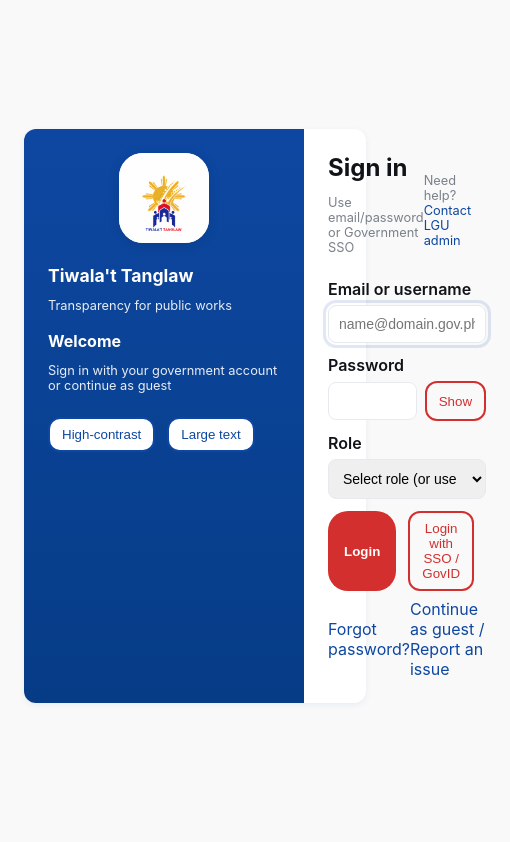
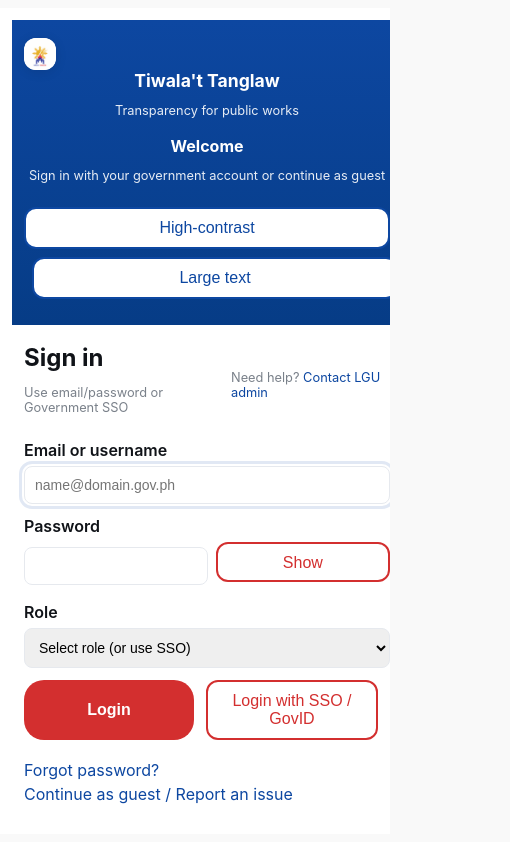
Before and after one commit to zc519/Tiwala-t-Tanglaw, a plain HTML site: page index.html in a window 390 px wide. Shown: the whole page, 510 px wide, since content can reach past the window. Drawn offline with Linux system fonts and the light colour scheme.

Commit message:
another UI hotfix on mobile

```diff
--- a/index.html
+++ b/index.html
@@ -112,37 +112,40 @@
 
     /* Responsive */
     @media (max-width:900px){
+      html, body {
+        width: 100vw;
+        min-width: 0;
+        overflow-x: hidden;
+        padding: 0;
+      }
       body {
-        padding-bottom: 80px; /* Space for bottom nav */
+        padding-bottom: 72px; /* Space for bottom nav */
+        background: var(--bg);
       }
       .app-shell {
         min-height: 100vh;
         flex-direction: column;
+        width: 100vw;
+        max-width: 100vw;
       }
-      .top-nav {
-        flex-wrap: wrap;
-        gap: 8px;
-        padding: 10px 8px;
-        font-size: 1rem;
-      }
-      .top-nav .search {
-        order: 3;
-        width: 100%;
-        margin-top: 8px;
+      .container,
+      .main-row {
+        max-width: 100vw;
+        width: 100vw;
+        padding: 0 !important;
+        margin: 0 !important;
       }
       .main-row {
         flex-direction: column;
         gap: 0;
-        padding: 8px;
+        padding: 8px !important;
       }
-      .sidebar {
-        display: none !important;
-      }
+      .sidebar,
       .right-panel {
         display: none !important;
       }
       .content {
-        width: 100%;
+        width: 100vw;
         min-width: 0;
         padding: 0;
       }
@@ -150,10 +153,55 @@
         border-radius: 12px;
         box-shadow: var(--shadow);
         margin-bottom: 12px;
+        width: 100%;
+        box-sizing: border-box;
+        padding: 12px !important;
       }
       .kpi-row {
         flex-direction: column;
         gap: 8px;
+      }
+      .row {
+        flex-direction: column;
+        gap: 0;
+      }
+      .col {
+        width: 100%;
+        min-width: 0;
+      }
+      .map-mock {
+        height: 180px;
+        font-size: 1rem;
+      }
+      .top-nav {
+        flex-wrap: wrap;
+        gap: 8px;
+        padding: 10px 8px;
+        font-size: 1rem;
+        flex-direction: column;
+        align-items: flex-start;
+      }
+      .top-nav > div {
+        width: 100%;
+        margin-bottom: 4px;
+      }
+      .top-nav .search {
+        order: 3;
+        width: 100%;
+        margin-top: 8px;
+      }
+      .top-nav input {
+        font-size: 1rem;
+        padding: 8px;
+      }
+      .logo-box {
+        width: 32px !important;
+        height: 32px !important;
+        margin: 0 !important;
+        border-radius: 12px !important;
+      }
+      .logo-img {
+        border-radius: 10px !important;
       }
       .bottom-nav {
         display: flex !important;
@@ -161,7 +209,6 @@
         bottom: 0;
         left: 0;
         width: 100vw;
-        max-width: 100vw;
         border-radius: 0;
         box-shadow: 0 -2px 12px rgba(13,71,161,0.10);
         background: var(--card);
@@ -199,7 +246,7 @@
       .fab {
         display: none !important;
       }
-      /* Hide scrollbars for tables on mobile */
+      /* Responsive tables */
       table {
         font-size: 0.95rem;
         overflow-x: auto;
@@ -208,6 +255,7 @@
       }
       th, td {
         padding: 8px;
+        white-space: nowrap;
       }
       /* Make modals full screen on mobile */
       .modal-backdrop {
@@ -219,6 +267,48 @@
         max-width: 100vw;
         min-height: 100vh;
         padding: 18px 8px;
+      }
+      /* Login screen mobile */
+      .login-screen {
+        padding: 8px !important;
+        min-height: 100vh;
+        align-items: flex-start;
+        justify-content: flex-start;
+      }
+      .login-wrap {
+        flex-direction: column;
+        max-width: 100vw;
+        width: 100vw;
+        border-radius: 0;
+        box-shadow: none;
+        padding: 0;
+      }
+      .brand-panel {
+        border-radius: 0;
+        padding: 18px 12px;
+        min-width: 0;
+        width: 100vw;
+        text-align: center;
+      }
+      .form-card {
+        padding: 18px 12px;
+        min-width: 0;
+        width: 100vw;
+      }
+      .form-group label {
+        font-size: 1rem;
+      }
+      .primary-btn, .secondary-btn {
+        font-size: 1rem;
+        padding: 10px 0;
+        width: 100%;
+        margin-bottom: 8px;
+      }
+      .link-row {
+        flex-direction: column;
+        gap: 4px;
+        align-items: flex-start;
+        margin-top: 12px;
       }
     }
 
```
